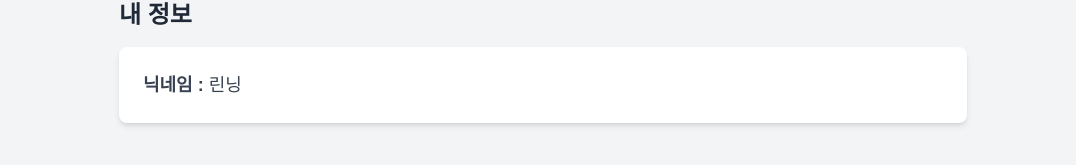
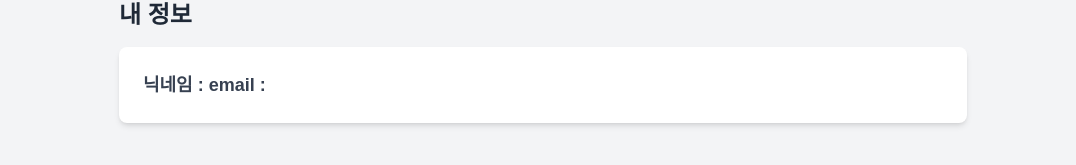
Before and after one commit to Pretzel-11-12/dreamketcher-fe, a Next.js app: page /mypage in a window 1280 px wide. Shown: the part 149-314 px from the top of the page, without its empty margins (97-1173 px from the left). Built offline with nearby package versions, Linux system fonts and the light colour scheme.

Commit message:
feat : 임시 마이페이지에 authStore 이용하여 사용자 정보 렌더링

```diff
--- a/src/app/(afterLogin)/mypage/page.tsx
+++ b/src/app/(afterLogin)/mypage/page.tsx
@@ -1,8 +1,9 @@
+'use client';
+
+import useAuthStore from '@/app/store/authStore';
+
 export default function Mypage() {
-  const profile = {
-    nickname: '린닝',
-    email: 'rinning@example.com',
-  };
+  const { name, email, imageUrl } = useAuthStore();
 
   return (
     <div className='min-h-screen bg-gray-100'>
@@ -10,7 +11,9 @@ export default function Mypage() {
         <h1 className='text-2xl font-bold text-gray-800 mb-4'>내 정보</h1>
         <div className='bg-white shadow-md rounded-lg p-6'>
           <p className='text-lg text-gray-700'>
-            <span className='font-semibold'>닉네임 : </span> {profile.nickname}
+            <span className='font-semibold'></span> {imageUrl}
+            <span className='font-semibold'>닉네임 : </span> {name}
+            <span className='font-semibold'>email : </span> {email}
           </p>
         </div>
       </div>
```
